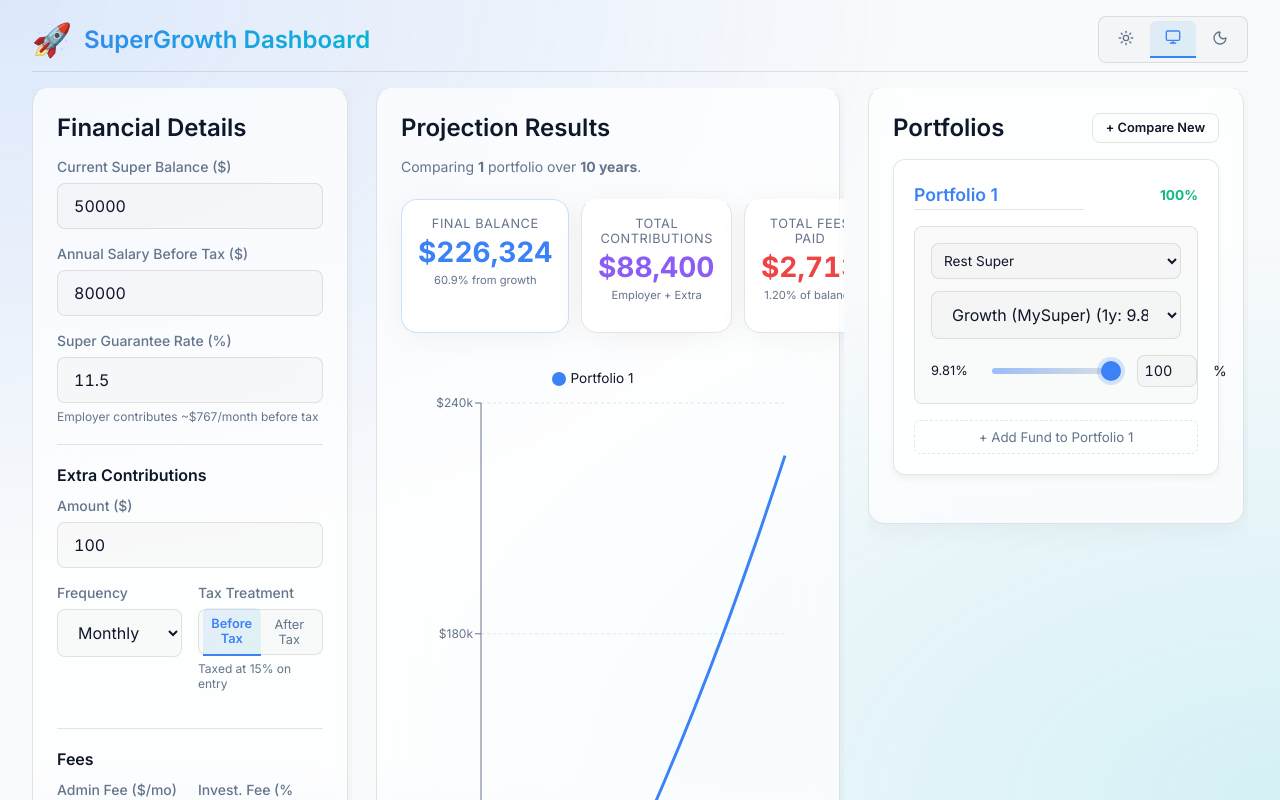
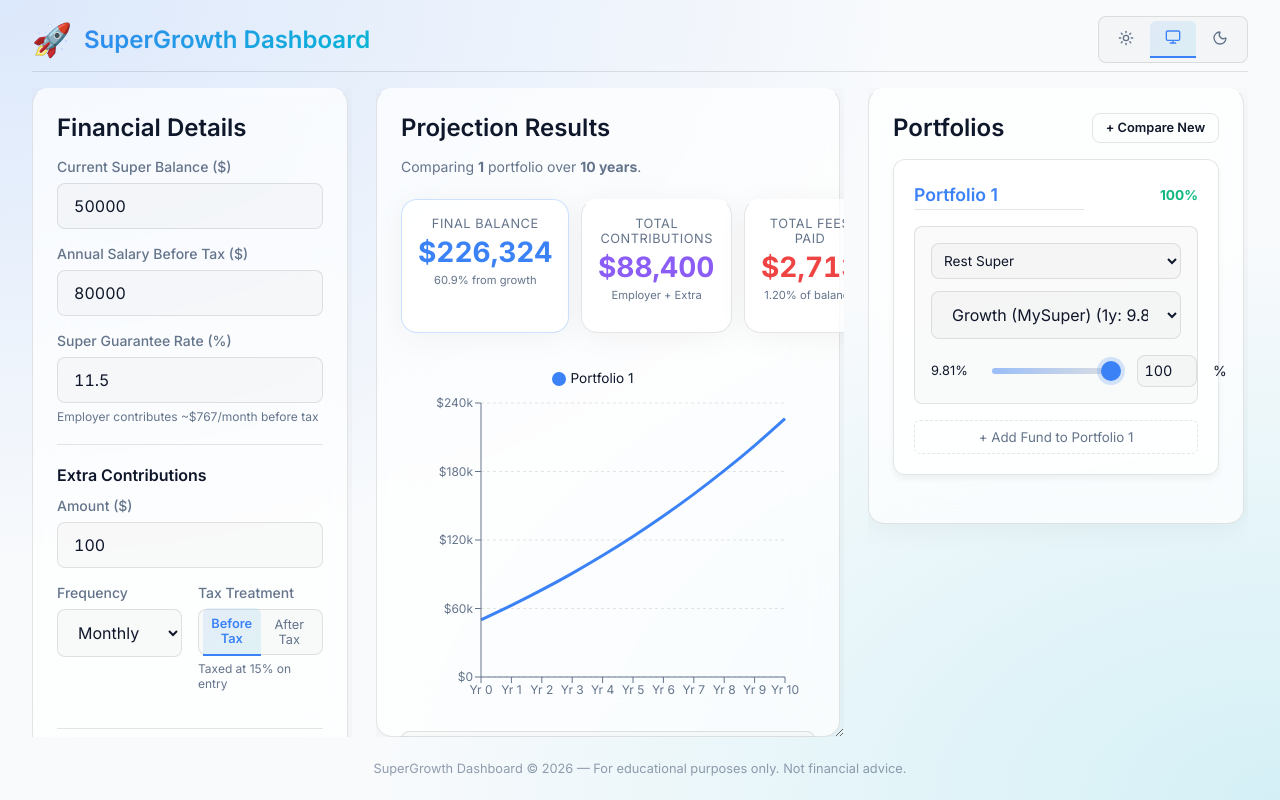
Before and after one commit to preyashsakaria/SuperGrowth-Comparison, a React (Vite) app in the folder app/: page / in a window 1280 px wide. Shown: the top 800 px of the page. Built offline with nearby package versions, Linux system fonts and the light colour scheme.

Commit message:
fix: Restore panel scrolling by setting root to flex container

```diff
--- a/app/src/index.css
+++ b/app/src/index.css
@@ -89,6 +89,12 @@ body {
     radial-gradient(at 100% 100%, rgba(6, 182, 212, 0.15) 0px, transparent 50%);
   background-attachment: fixed;
   transition: background-color 0.3s ease, color 0.3s ease;
+}
+
+#root {
+  display: flex;
+  flex-direction: column;
+  height: 100%;
 }
 
 /* Scrollbar styling */
```
